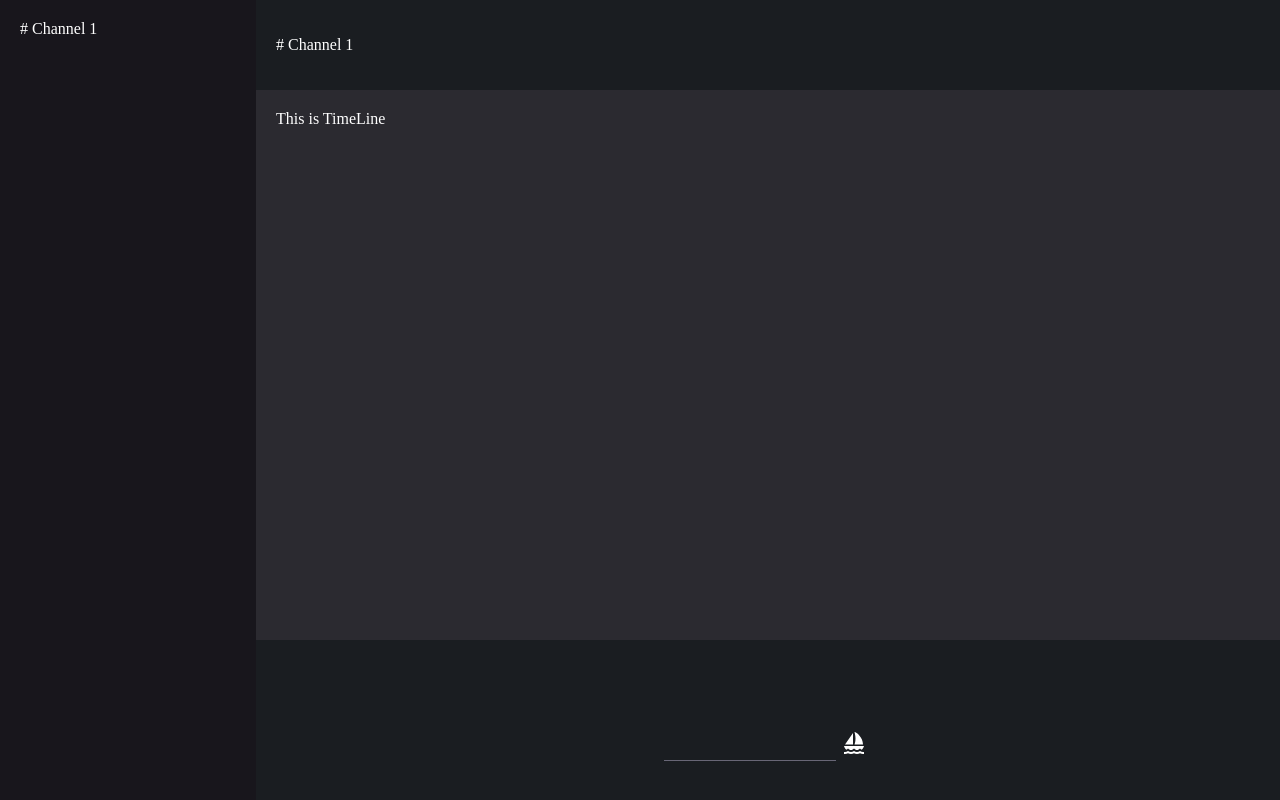
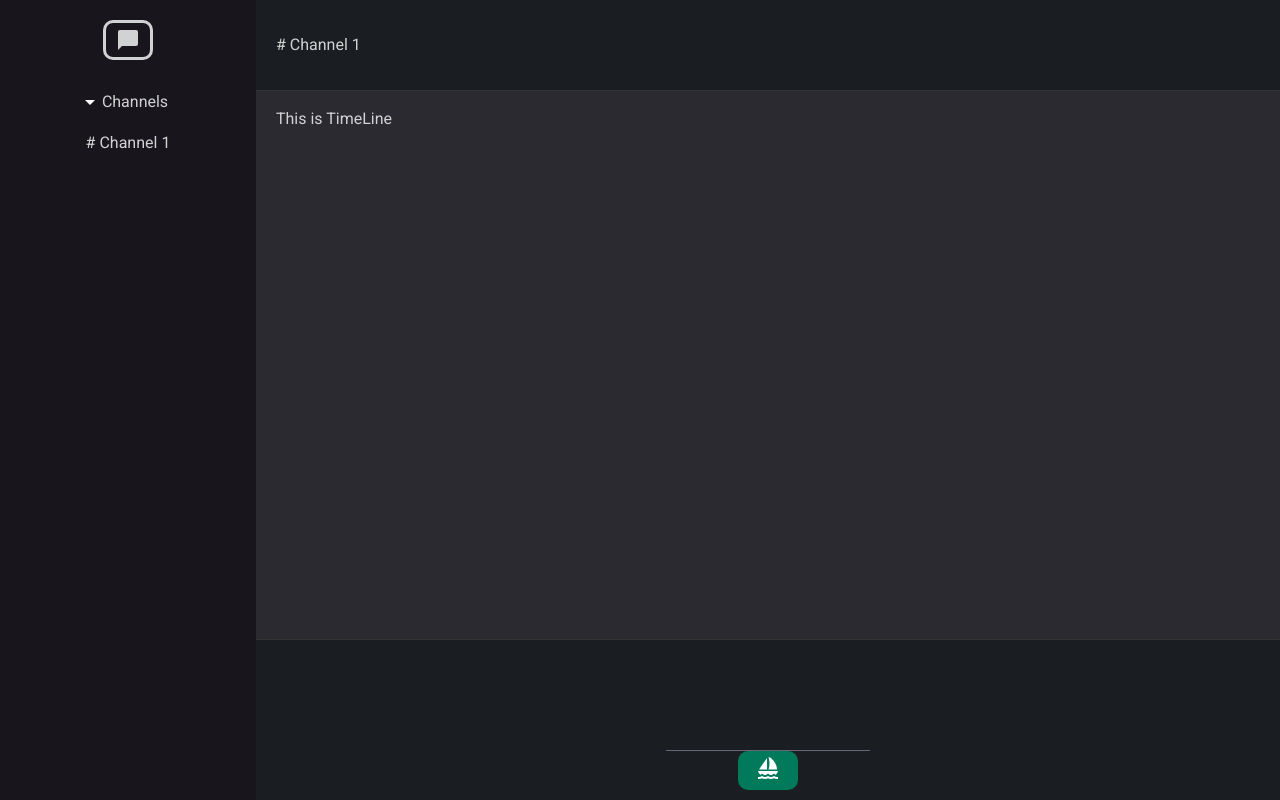
Before and after one commit to hyoshimori/next-chat, a Next.js app: page / in a window 1280 px wide. Built offline with nearby package versions, Linux system fonts and the light colour scheme.

Commit message:
desgin updated

```diff
--- a/components/Base.module.css
+++ b/components/Base.module.css
@@ -1,6 +1,14 @@
+@import url('https://fonts.googleapis.com/css2?family=Inconsolata:wght@200&family=Krub:wght@300&family=Mulish:wght@200&family=Pacifico&family=Roboto&display=swap');
+
+/* html {
+  background-color: black;
+} */
+
 .body{
   display: flex;
   width: 100vw;
+  font-family: 'Roboto', sans-serif;
+  color: #D1D2D3;
 }
 
 .body__messages{
--- a/components/MessageTimeline.module.css
+++ b/components/MessageTimeline.module.css
@@ -2,7 +2,6 @@
   background-color: #2B2A30;
   width: 80vw;
   height: 80vh;
-  color: white;
 }
 
 .message{
@@ -12,6 +11,7 @@
 .message__top{
   padding: 20px;
   background-color: #1A1D21;
+  box-shadow: 0 1px 0 0 #333333;
 }
 
 @media (max-width: 720px) {
--- a/components/SendMessageBox.module.css
+++ b/components/SendMessageBox.module.css
@@ -3,6 +3,7 @@
   color: white;
   width: 100%;
   height: 20vh;
+  box-shadow: 0 -1px 0 0 #333333;
 }
 
 .body__send__message{
@@ -23,10 +24,20 @@
 }
 
 .message__button{
-  background-color: transparent;
+  background-color: #007A5A;
+  color: white;
+  margin: 0 20px;
+  width: 60px;
+  border-radius: 10px;
+  padding: 5px;
   border: none;
-  color: white;
+
 }
+
+.body__send__message__input[type="text"]{
+  color: #D1D2D3;
+}
+
 
 @media (max-width: 540px) {
   .body{
--- a/components/SendMessageBox.tsx
+++ b/components/SendMessageBox.tsx
@@ -9,8 +9,7 @@ const SendMessageBox = () => {
     <div className={styles.body}>
       <div>
         <div className={styles.body__send__message}>
-          {/* <span>This is message box</span> */}
-          <input className={styles.body__send__message__input}/>
+          <input className={styles.body__send__message__input} type="text"/>
           <button className={styles.message__button}>< SailingIcon/></button>
         </div>
       </div>
--- a/components/SideBar.module.css
+++ b/components/SideBar.module.css
@@ -1,12 +1,50 @@
 .body{
   background-color: #18161C;
-  color: white;
+  color: #D1D2D3;
   height: 100vh;
   width: 30vw;
+  white-space: nowrap;
 }
 
 .channel{
-  padding: 20px;
+  display: flex;
+  flex-direction: column;
+  justify-content: space-around;
+  align-items: center;
+}
+
+.channel__names{
+  margin: 20px;
+}
+
+.channel__lines{
+  display: flex;
+  align-items: center;
+  margin: 10px 0 0 -10px;
+}
+
+.channel__lines__icon{
+  cursor: pointer;
+  color: white;
+}
+
+.icon__and__channels{
+  display: flex;
+  flex-direction: column;
+}
+
+.channel__icon{
+  padding: 5px 10px;
+  border: solid 3px #D1D2D3;
+  border-radius: 10px;
+}
+
+.channel__icon__position{
+  display: flex;
+  justify-content: center;
+  align-items: center;
+  width: 100%;
+  height: 10vh;
 }
 
 @media (max-width: 540px) {
@@ -14,4 +52,21 @@
     height: 10vh;
     width: 100%;
   }
+
+  .channel{
+    display: flex;
+    flex-direction: row;
+  }
+
+  .channel__lines{
+    margin: 0;
+  }
+
+  .icon__and__channels{
+    flex-direction: row;
+  }
+
+  .channel__icon__position{
+    width: 100px;
+  }
 }
--- a/components/Sidebar.tsx
+++ b/components/Sidebar.tsx
@@ -1,11 +1,25 @@
 import React from 'react'
 import styles from "./SideBar.module.css"
+
+import ArrowDropDownIcon from '@mui/icons-material/ArrowDropDown';
+import ChatBubbleIcon from '@mui/icons-material/ChatBubble';
 
 const Sidebar = () => {
   return (
     <div className={styles.body}>
-      <div className={styles.channel}>
-        <span># Channel 1</span>
+      <div className={styles.icon__and__channels}>
+        <div className={styles.channel__icon__position}>
+          <ChatBubbleIcon className={styles.channel__icon}/>
+        </div>
+        <div className={styles.channel}>
+          <div className={styles.channel__lines}>
+            <ArrowDropDownIcon className={styles.channel__lines__icon}/>
+            <span>Channels</span>
+          </div>
+          <div className={styles.channel__names}>
+            <span># Channel 1</span>
+          </div>
+        </div>
       </div>
     </div>
   )
```
Also changed, not shown: styles/Home.module.css (added).
